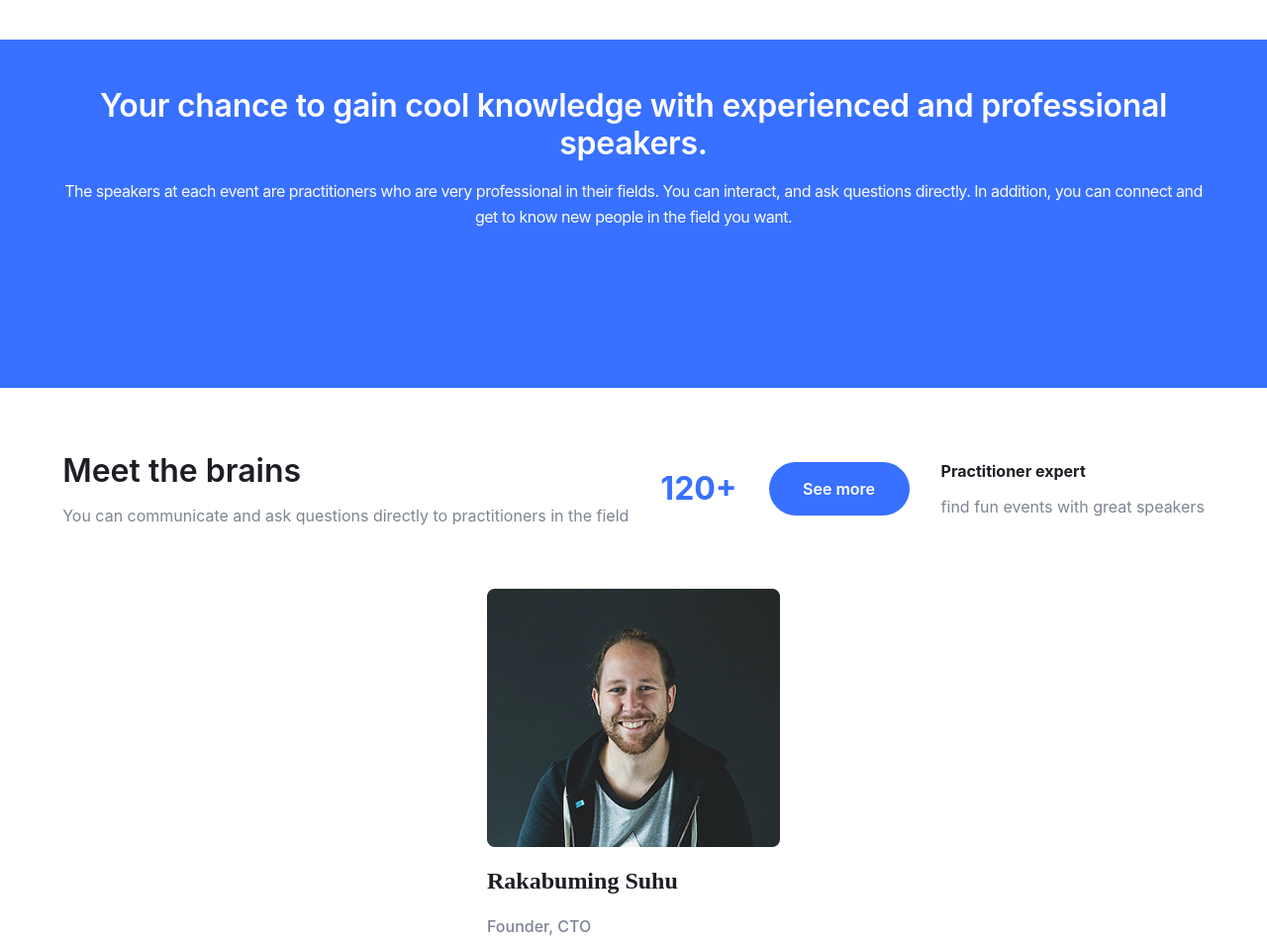
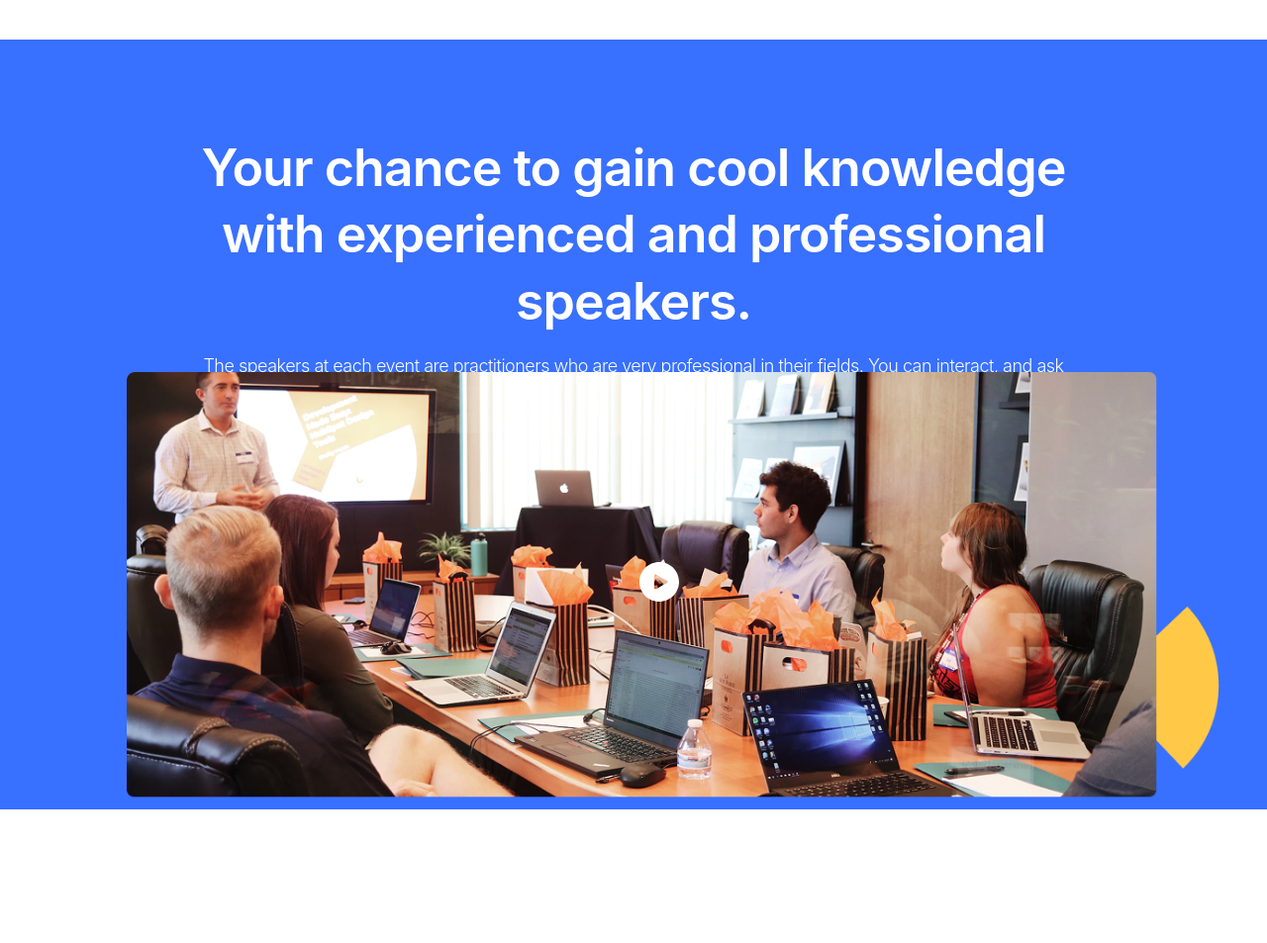
Before and after one commit to kauaafeelix/Event-Conference, a plain HTML site: page index.html in a window 1280 px wide. Shown: the part 2500-3453 px from the top of the page at 99% size. Drawn offline with Linux system fonts and the light colour scheme; a web font is replaced by a local one.

Commit message:
feat: finaliza estilizacao da section texto-video

```diff
--- a/style.css
+++ b/style.css
@@ -431,10 +431,6 @@
     width: 40px;
     height: 40px;
     cursor: pointer;
-}
-
-.content-botao-video #reuniao-mob{
-    display: none;
 }
 
 .pessoas .container{
@@ -1402,11 +1398,70 @@
         display: none;
     }
 
+    .texto-video {
+        margin-top: 3rem;
+        background-color: var(--cor-secundaria);
+        padding: 6rem 1rem 25rem;
+        text-align: center;
+    }
+
+    .texto-video .container {
+        display: flex;
+        flex-direction: column;
+        gap: 2rem;
+        align-items: center;
+    }
+
+    .texto-video .container .texto-descricao {
+        display: flex;
+        flex-direction: column;
+        gap: 1rem;
+        width: 80%;
+        padding: 0rem 1rem;
+    }
+
+    .texto-video .container .texto-descricao h2 {
+        font-size: 52px;
+        font-weight: 600;
+        color: var(--cor--de-fundo);
+        letter-spacing: -1px;
+        line-height: 130%;
+    }
+
+    .texto-video p {
+        font-size: 18px;
+        color: var(--cor-de-fundo-neutra);
+        line-height: 32px;
+        font-weight: 300;
+    }
+
+    .content-botao-video {
+        position: absolute;
+        max-width: 100%;
+        margin-top: 15rem;
+        margin-left: 8rem;
+    }
+
+    .content-botao-video img#reuniao-desktop {
+        width: 100%;
+        border-radius: 8px;
+        display: block;
+    }
+
+    .content-botao-video img#video {
+        position: absolute;
+        top: 40%;
+        left: 45%;
+        width: 40px;
+        height: 40px;
+    }
+
+
     .pessoas .container{
         display: flex;
         flex-direction: column;
         gap: 4rem;
-        padding: 4rem 0rem;
+        padding: 15rem 0rem 0rem;
     }
 
     .pessoas .container .cards .cards-desktop{
```
